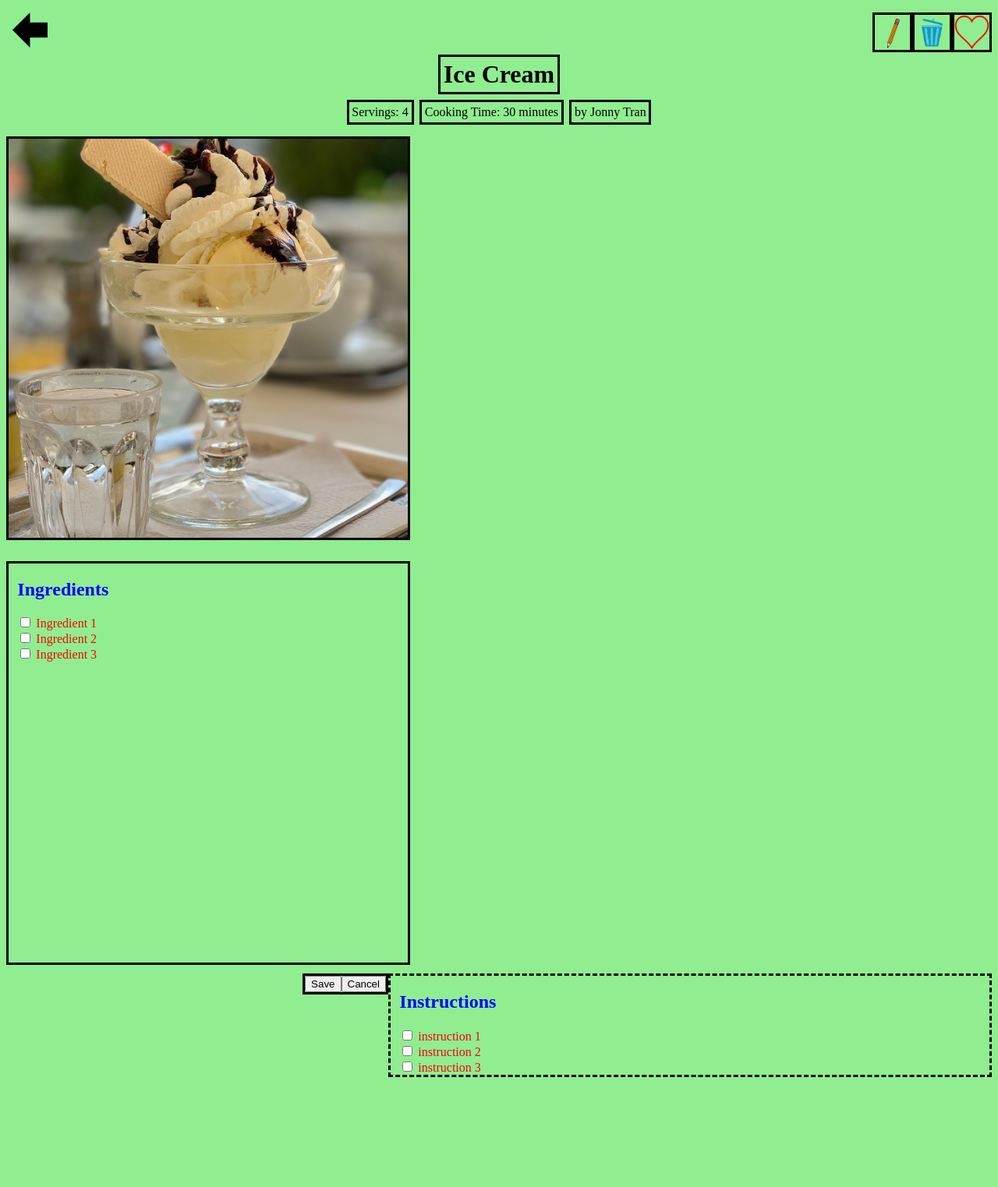
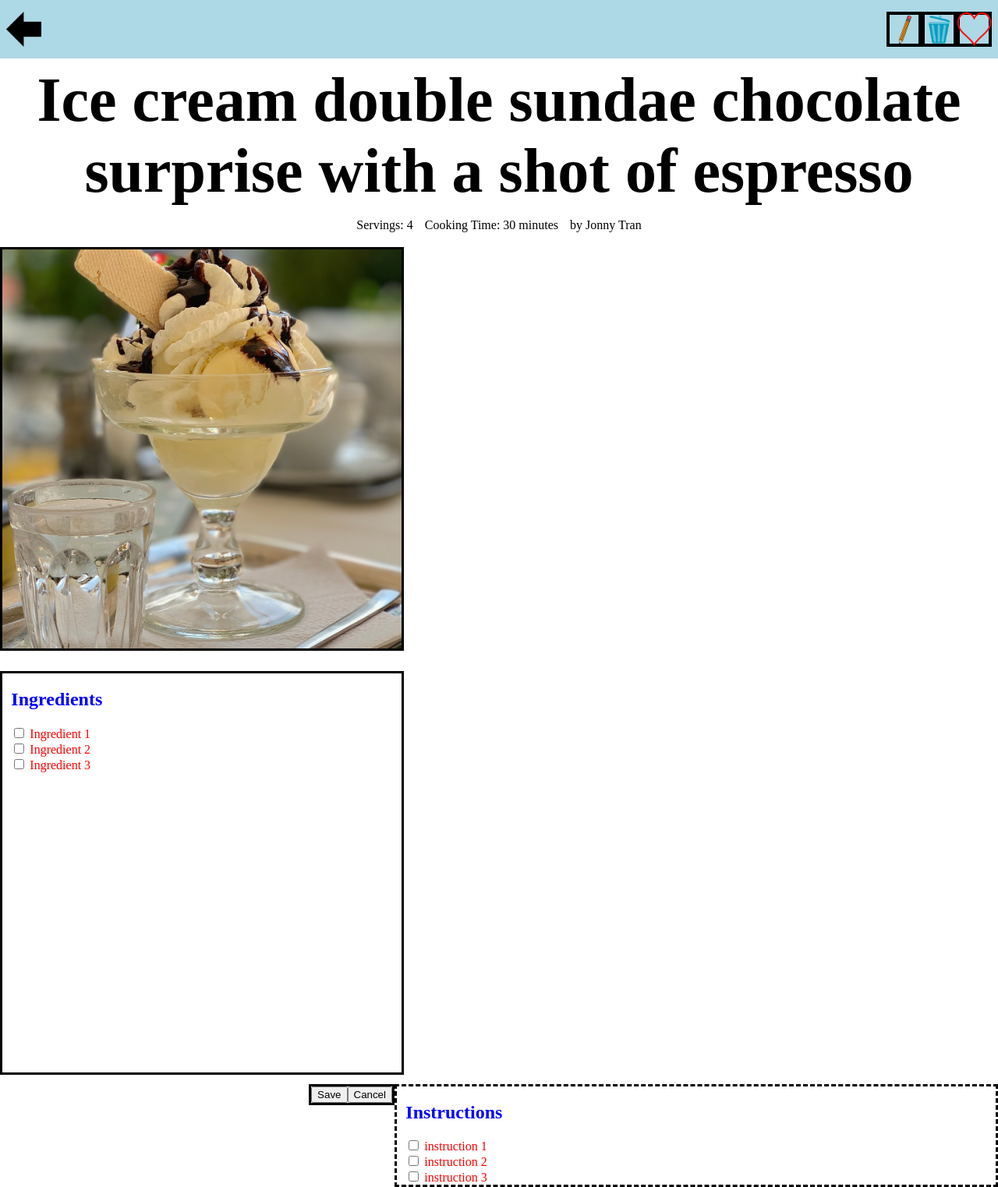
Before and after one commit to wujoannec/cse110-fa21-group8, a PHP site: page /viewRecipe.html in a window 1280 px wide. Shown: the whole page at 78% size. Before the commit the page ends 1382 px from the top, so only its background shows below. Run offline with PHP 8.4, Linux system fonts and the light colour scheme.

Commit message:
style navigation bar
Co-authored-by: Jonny Tran <61168867+jonathanktran@users.noreply.github.com>

```diff
--- a/source/assets/styles/viewRecipe.css
+++ b/source/assets/styles/viewRecipe.css
@@ -1,14 +1,40 @@
 /*
 Notes to fix:
+Aesthetic:
 1. Heart full/empty icons don't line up
 2. Borders around editOptionsBtn are doubled in between icons
 3. Icons don't fit theme (looks ugly)
 4. Title isn't centered between nav/edit buttons
+5. Divider between metaData, what to do about blank info
+6. Border/box-shadow/padding around icons messes up spacing on nav bar
+7. Website title/Devil Dishes consistent nav bar between pages
+8. Put delete button once in edit page (not as icon)
 
+Function:
+5. Layout img/ingred/instructions
+    a. (use grid?)
+    b. media query
+6. Scroll bar for text lists
+
+Justifications:
+1. Want to always see both, scroll bars
 */
 
 body {
-    background-color: lightgreen;
+    background-color: white;
+    margin: 0;
+}
+
+h1, .metaData {
+    border-width: 1mm;
+    text-align: center;
+    display: inline;
+    padding: 1mm;
+    margin: 1mm;
+}
+
+h1 {
+    font-size: calc(16px + 5vw);
 }
 
 h2 {
@@ -21,15 +47,42 @@ h2 {
     padding: 0 0 0 3mm;
 }
 
-#recipeImg {
+.center {
+   width: 100%;
+   display: flex;
+   justify-content: center;
+}
+
+.cover {
+    object-fit: cover;
+}
+
+.editOptionBtns {
+    /* border: solid; */
+    box-shadow: inset 0 0 0 0.3em;
+    /* padding: 2mm 2mm 2mm 2mm; */
+}
+
+.iconBtn {
+    width: 45px;
+    height: 45px;
+    margin: 2mm 0mm 2mm 0mm;
+}
+
+#backArrow, #editOptions {
+    display: inline-block;
+    /* margin: 2mm 2mm 2mm 2mm; */
+}
+
+#confirmEdit {
     border: solid;
-    /* width: 50%; */
-    /* padding: 100%;  1:1 aspect ratio */
-    /* height: 50px; */
-    width: 40vw;
-    height: 40vw;
-    margin: 3mm 0mm 3mm 0mm;
+    float: right;
+    font-size: 0;  /*removes space between btns*/
+}
 
+#editOptions {
+    float: right;
+    font-size: 0;  /*removes space between btns*/
 }
 
 #ingredientsList {
@@ -46,52 +99,18 @@ h2 {
     float: right;
 
     /*Set maximum height, then have scroll through element*/
-
 }
 
-/*jonny css*/
-
-h1, #metaData {
-    border-style: solid;
-    border-width: 1mm;
-    text-align: center;
-    display: inline;
-    padding: 1mm;
-    margin: 1mm;
+#navigation {
+    /* border: dashed; */
+    background-color: lightblue;
+    padding: 2mm;
+    font-size: 0;
 }
 
-.iconBtn {
-    width: 45px;
-    height: 45px;
+#recipeImg {
+    border: solid;
+    width: 40vw;
+    height: 40vw;
+    margin: 3mm 0mm 3mm 0mm;
 }
-
-#backArrow, #editOptions {
-    display: inline-block;
-    margin: 2mm 0mm 0mm 2mm;
-}
-
-#editOptions {
-    float: right;
-    font-size: 0;   /*removes space between btns*/
-}
-
-.editOptionsBtn {
-    border: solid;
-}
-
-.center {
-   width: 100%;
-   display: flex;
-   justify-content: center;
-}
-
-
-.cover {
-    object-fit: cover;
-}
-
-#confirmEdit {
-    border: solid;
-    float: right;
-    font-size: 0;   /*removes spaace between btns*/
-}
--- a/source/viewRecipe.html
+++ b/source/viewRecipe.html
@@ -7,28 +7,27 @@
         <title>View Recipe</title>
         <link rel='stylesheet' href='assets/styles/viewRecipe.css'>
         <script src='assets/scripts/viewRecipe.js' type="module"></script>
-
     </head>
     <body>
+        <nav id='navigation'>
+            <input type='image' id='backArrow' class='iconBtn' src='assets/images/back-arrow.png' alt='back arrow' height='30'>
 
-        <input type='image' id='backArrow' class='iconBtn' src='assets/images/back-arrow.png' alt='back arrow' height='30'>
+            <div id='editOptions'>
+                <input type='image' id='editBtn' class='iconBtn editOptionBtns' src='assets/images/pencil.png' alt='pencil' height='30'>
+                <input type='image' id='deleteBtn' class='iconBtn editOptionBtns' src='assets/images/trash.png' alt='trash' height='30'>
+                <input type='image' id='favBtn' class='iconBtn editOptionBtns' src='assets/images/heart-empty.png' height='30'>
+            </div>
+        </nav>
 
-        <div id='editOptions'>
-            <input type='image' id='editBtn' class='iconBtn editOptionsBtn' src='assets/images/pencil.png' alt='pencil' height='30'>
-            <input type='image' id='deleteBtn' class='iconBtn editOptionsBtn' src='assets/images/trash.png' alt='trash' height='30'>
-            <input type='image' id='favBtn' class='iconBtn editOptionsBtn' src='assets/images/heart-empty.png' height='30'>
+        <div class='center'>
+            <h1>Ice cream double sundae chocolate surprise with a shot of espresso</h1>
         </div>
 
         <div class='center'>
-            <h1>Ice Cream</h1>
+            <p id='servings' class='metaData'>Servings: 4</p>
+            <p id='cookTime' class='metaData'>Cooking Time: 30 minutes</p>
+            <p id='author' class='metaData'>by Jonny Tran</p>
         </div>
-
-        <div class='center'>
-            <p id='metaData'>Servings: 4</p>
-            <p id='metaData'>Cooking Time: 30 minutes</p>
-            <p id='metaData'>by Jonny Tran</p>
-        </div>
-
 
         <img id='recipeImg' class='cover' src='assets/images/recipe-img.jpg'>
 
@@ -51,7 +50,6 @@
             </div>
         </article>
 
-
         <article id='instructionsList'>
             <h2>Instructions</h2>
 
@@ -69,13 +67,11 @@
                 <input type='checkbox' class='instruction'>
                 <label for='instruction3'>instruction 3</label>
             </div>
-
         </article>
 
         <div id='confirmEdit'>
             <button id='saveBtn'>Save</button>
             <button id='cancelBtn'>Cancel</button>
         </div>
-
     </body>
 </html>
```
Also changed, not shown: 1 other file.
